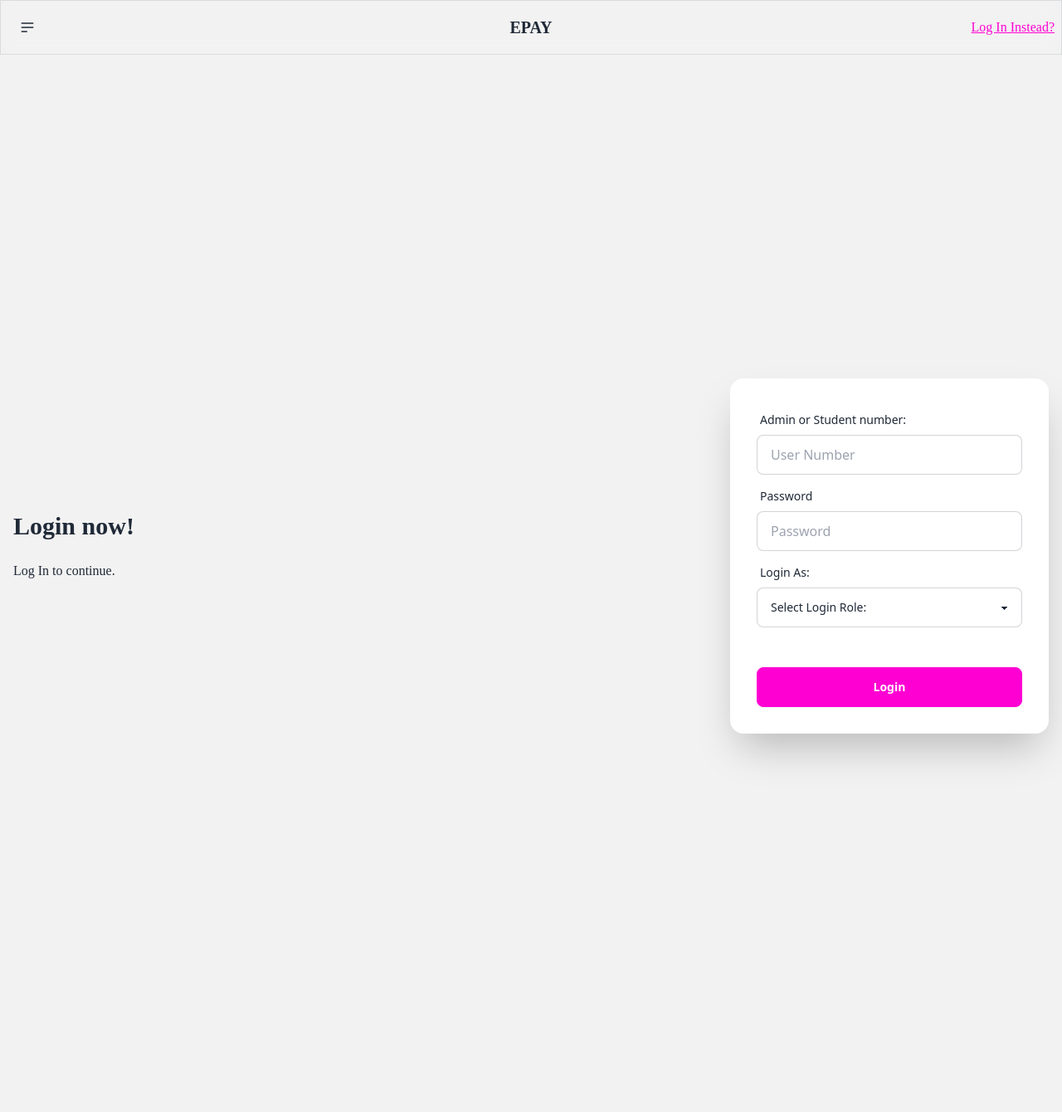
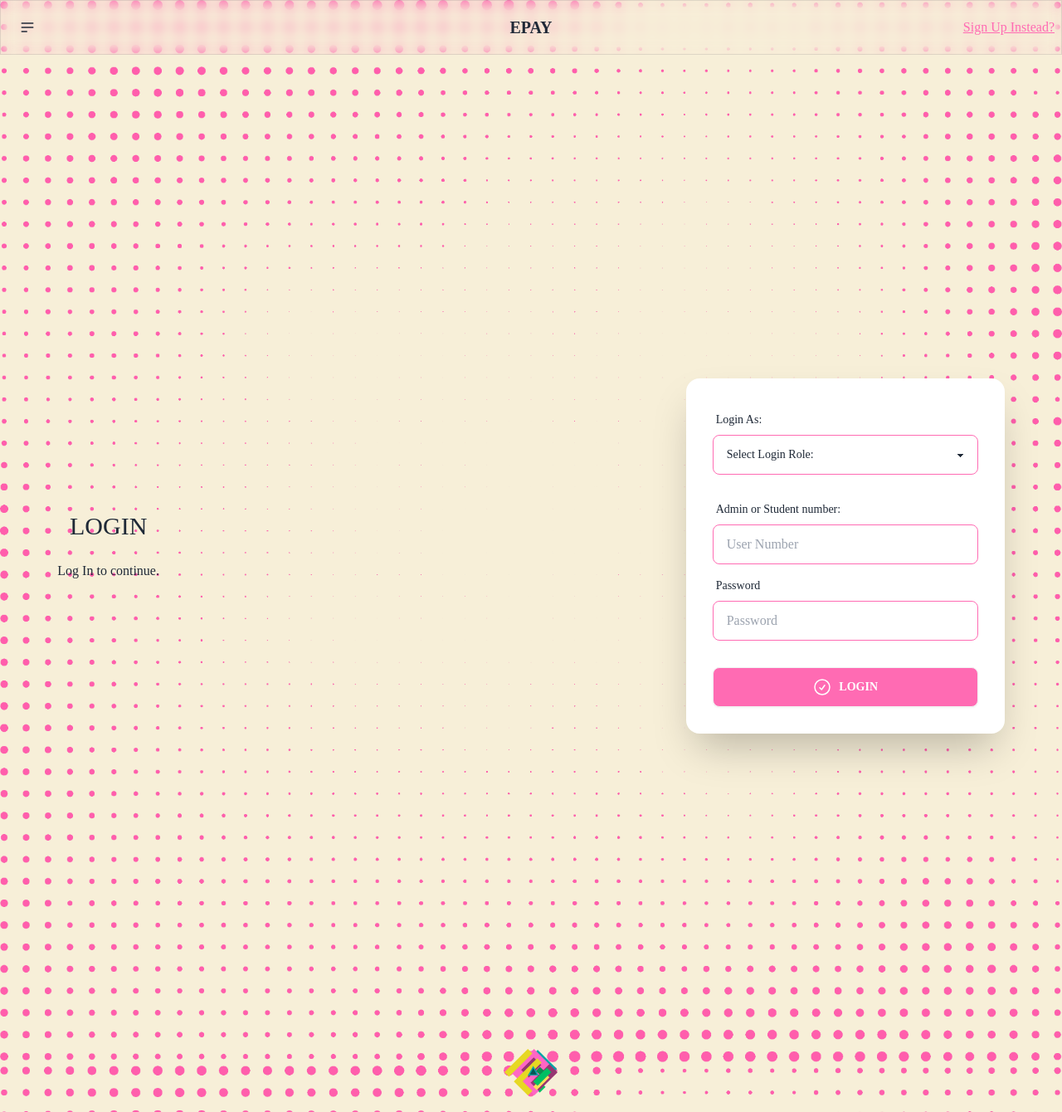
Before and after one commit to Darsssiiieee/Finance-System-SVFC, a PHP site: page /app/accounts/login.php in a window 1280 px wide. Shown: the whole page at 83% size. Run offline with PHP 8.4, Linux system fonts and the light colour scheme; some libraries are stand-ins or nearby versions; some web fonts are replaced.

Commit message:
Update UI in login.php, admin-information.php, review-information-admin.php, review-information-student.php, role-selection.php, and student-information.php

```diff
--- a/app/accounts/login.php
+++ b/app/accounts/login.php
@@ -6,9 +6,24 @@
   <title>EPAY | Log In</title>
   <link href="https://cdn.jsdelivr.net/npm/daisyui@4.7.2/dist/full.min.css" rel="stylesheet" type="text/css" />
     <script src="https://cdn.tailwindcss.com"></script>
-    <link rel="stylesheet" href="styles/global.css">
+    <link rel="stylesheet" href="./../../styles/global.css">
+    <style>
+      *, *::after, *::before {
+        font-family: 'San Francisco Rounded Regular';
+      }
+      .titlePage {
+        font-family: 'San Francisco Rounded Heavy';
+      }
+
+    </style>
 </head>
-<body>
+<body class="bg-[#F7EFD8] min-h-screen overflow-hidden w-full relative flex justify-center">
+  <div class="absolute w-full h-screen flex flex-col gap-1 overflow-hidden">
+    <img src="./../../res/images/7848733_8241.png" class="bg-cover bg-repeat" alt="">
+    <img src="./../../res/images/7848733_8241.png" class="bg-cover bg-repeat" alt="">
+    <img src="./../../res/images/7848733_8241.png" class="bg-cover bg-repeat" alt="">
+  </div>
+  <img src="./../../res/images/Logologo.png" class="w-16 absolute bottom-5" alt="">
   <div id="navBar" class="z-50 navbar border border-slate-900/10 backdrop-blur top-0 absolute">
     <div class="navbar-start">
       <div class="dropdown">
@@ -28,36 +43,23 @@
       <a class="btn btn-ghost text-xl">EPAY</a>
     </div>
     <div class="navbar-end">
-      <a href="./login.php" class="link hover:cursor link-secondary">Log In Instead?</a>
+      <a href="./sign-up.php" class="link hover:cursor text-[#FF6BB3]">Sign Up Instead?</a>
     </div>
   </div>
-  <main>
-    <div class="hero min-h-screen w-full bg-base-200">
-      <div class="hero-content flex-col w-full lg:flex-row justify-between items-center">
-        <div class="text-center lg:text-left">
-          <h1 class="text-3xl font-bold">Login now!</h1>
+  <main class="w-full">
+    <div class="hero min-h-screen w-full">
+      <div class="hero-content flex-col w-11/12 gap-5 lg:justify-between lg:flex-row">
+        <div class="text-center">
+          <h1 class="text-3xl titlePage">LOGIN</h1>
           <p class="py-6">Log In to continue.</p>
         </div>
         <div class="card shrink-0 w-full max-w-sm shadow-2xl bg-base-100">
           <form class="card-body">
-            <div class="form-control">
-              <label class="label">
-                <span class="label-text">Admin or Student number:</span>
-              </label>
-              <input name="loginCode" type="email" placeholder="User Number" class="input input-bordered" required />
-            </div>
-            <div class="form-control">
-              <label class="label">
-                <span class="label-text">Password</span>
-              </label>
-              <input type="password" placeholder="Password" class="input input-bordered" required />
-            </div>
-
             <label class="form-control w-full max-w-xs">
               <div class="label">
                 <span class="label-text">Login As:</span>
               </div>
-              <select class="select select-bordered">
+              <select class="select border-[#FF6BB3] select-bordered">
                 <option disabled selected>Select Login Role:</option>
                 <option>Admin</option>
                 <option>Student</option>
@@ -65,8 +67,25 @@
               <div class="label">
               </div>
             </label>
+            <div class="form-control">
+              <label class="label">
+                <span class="label-text">Admin or Student number:</span>
+              </label>
+              <input name="loginCode" type="email" placeholder="User Number" class="input input-bordered border-[#FF6BB3]" required />
+            </div>
+            <div class="form-control">
+              <label class="label">
+                <span class="label-text">Password</span>
+              </label>
+              <input type="password" placeholder="Password" class="input input-bordered border-[#FF6BB3]" required />
+            </div>
             <div class="form-control mt-6">
-              <button class="btn btn-secondary">Login</button>
+              <button class="btn text-white bg-[#FF6BB3]">
+                <svg xmlns="http://www.w3.org/2000/svg" fill="none" viewBox="0 0 24 24" stroke-width="1.5" stroke="currentColor" class="w-6 h-6">
+                  <path stroke-linecap="round" stroke-linejoin="round" d="M9 12.75 11.25 15 15 9.75M21 12a9 9 0 1 1-18 0 9 9 0 0 1 18 0Z" />
+                </svg>
+                LOGIN
+              </button>
             </div>
           </form>
         </div>
--- a/app/accounts/profile/admin-information.php
+++ b/app/accounts/profile/admin-information.php
@@ -58,7 +58,7 @@
       <a class="btn btn-ghost text-xl">EPAY</a>
     </div>
     <div class="navbar-end">
-      <a href="./login.php" class="link hover:cursor link-secondary">Log In Instead?</a>
+      <a href="./../login.php" class="link hover:cursor link-secondary">Log In Instead?</a>
     </div>
   </div>
 
--- a/app/accounts/profile/review-information-admin.php
+++ b/app/accounts/profile/review-information-admin.php
@@ -52,7 +52,7 @@
       <a class="btn btn-ghost text-xl">EPAY</a>
     </div>
     <div class="navbar-end">
-      <a href="./login.php" class="link hover:cursor text-[#FF6BB3]">Log In Instead?</a>
+      <a href="./../login.php" class="link hover:cursor text-[#FF6BB3]">Log In Instead?</a>
     </div>
   </div>
 
--- a/app/accounts/profile/review-information-student.php
+++ b/app/accounts/profile/review-information-student.php
@@ -73,7 +73,7 @@
       <a class="btn btn-ghost text-xl">EPAY</a>
     </div>
     <div class="navbar-end">
-      <a href="./login.php" class="link hover:cursor text-[#FF6BB3]">Log In Instead?</a>
+      <a href="./../login.php" class="link hover:cursor text-[#FF6BB3]">Log In Instead?</a>
     </div>
   </div>
 
--- a/app/accounts/profile/role-selection.php
+++ b/app/accounts/profile/role-selection.php
@@ -79,7 +79,7 @@
       <a class="btn btn-ghost text-xl">EPAY</a>
     </div>
     <div class="navbar-end">
-      <a href="./login.php" class="link hover:cursor text-[#FF6BB3]">Log In Instead?</a>
+      <a href="./../login.php" class="link hover:cursor text-[#FF6BB3]">Log In Instead?</a>
     </div>
   </div>
 
--- a/app/accounts/profile/student-information.php
+++ b/app/accounts/profile/student-information.php
@@ -58,7 +58,7 @@
       <a class="btn btn-ghost text-xl">EPAY</a>
     </div>
     <div class="navbar-end">
-      <a href="./login.php" class="link hover:cursor text-[#FF6BB3]">Log In Instead?</a>
+      <a href="./../login.php" class="link hover:cursor text-[#FF6BB3]">Log In Instead?</a>
     </div>
   </div>
 
```
